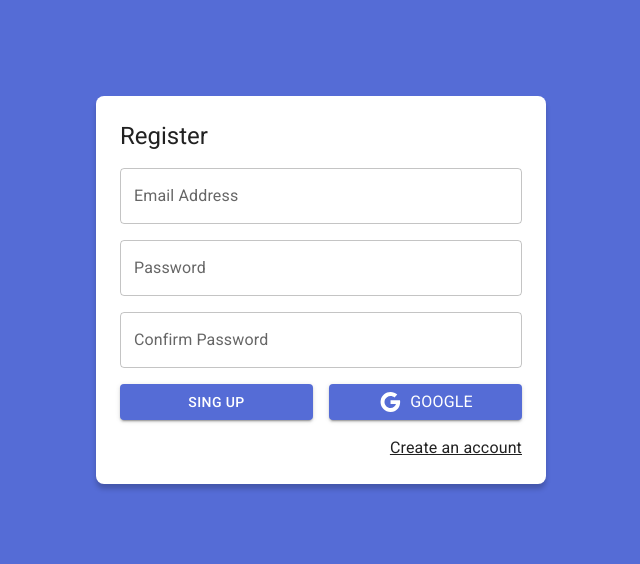
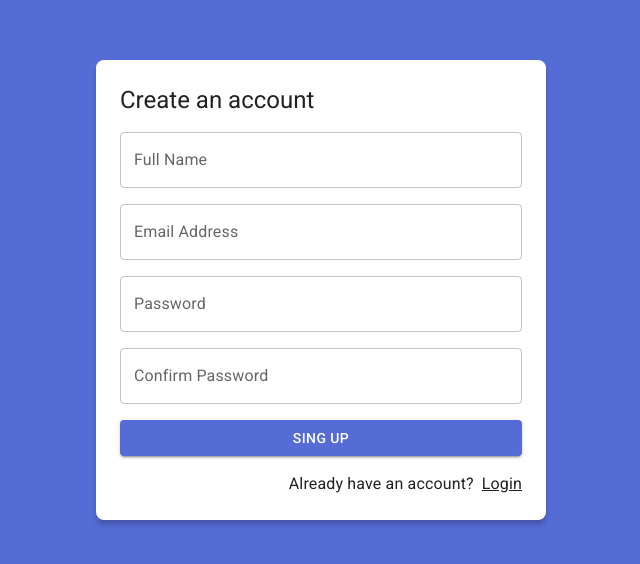
Before and after one commit to gisbelt/react-app, a React (Vite) app in the folder 08-journal-app-vite/: page /auth/register in a window 1280 px wide. Shown: the part 110-674 px from the top of the page, without its empty margins (319-959 px from the left). Built offline with nearby package versions, Linux system fonts and the light colour scheme.

Commit message:
Register Design

```diff
--- a/08-journal-app-vite/src/auth/pages/RegisterPage.jsx
+++ b/08-journal-app-vite/src/auth/pages/RegisterPage.jsx
@@ -1,13 +1,22 @@
 import { Link as RouterLink } from 'react-router-dom'
 import { Button, Grid, Link, TextField, Typography } from '@mui/material'
-import { Google } from '@mui/icons-material'
 import { AuthLayout } from '../layout/AuthLayout'
 
 export const RegisterPage = () => {
 	return (
-		<AuthLayout title='Register'>
+		<AuthLayout title='Create an account'>
 			<form>
 				<Grid container >
+					<Grid item xs={ 12 } sx={{ mb: 2 }}>
+						<TextField
+							label="Full Name"
+							type="text"
+							placeholder='Your full name'
+							fullWidth={ true }
+						>
+						</TextField>
+					</Grid>
+
 					<Grid item xs={ 12 } sx={{ mb: 2 }}>
 						<TextField
 							label="Email Address"
@@ -39,22 +48,17 @@ export const RegisterPage = () => {
 					</Grid>
 
 					<Grid container spacing={ 2 } sx={{ mb: 2 }}>
-						<Grid item xs={ 12 } sm={ 6 }>
+						<Grid item xs={ 12 }>
 							<Button variant="contained" fullWidth >
 								Sing up
-							</Button>
-						</Grid>
-						<Grid item xs={ 12 } sm={ 6 } >
-							<Button variant="contained" fullWidth >
-								<Google />
-								<Typography sx={{ ml: 1 }}>Google</Typography>
 							</Button>
 						</Grid>
 					</Grid>
 
 					<Grid container direction='row' justifyContent='end' >
-						<Link component={ RouterLink } color='inherit' to="/auth/register">
-							Create an account
+						<Typography sx={{ mr: 1 }}>Already have an account?</Typography>
+						<Link component={ RouterLink } color='inherit' to="/auth/login">
+							Login
 						</Link>
 					</Grid>
 				</Grid>
```
